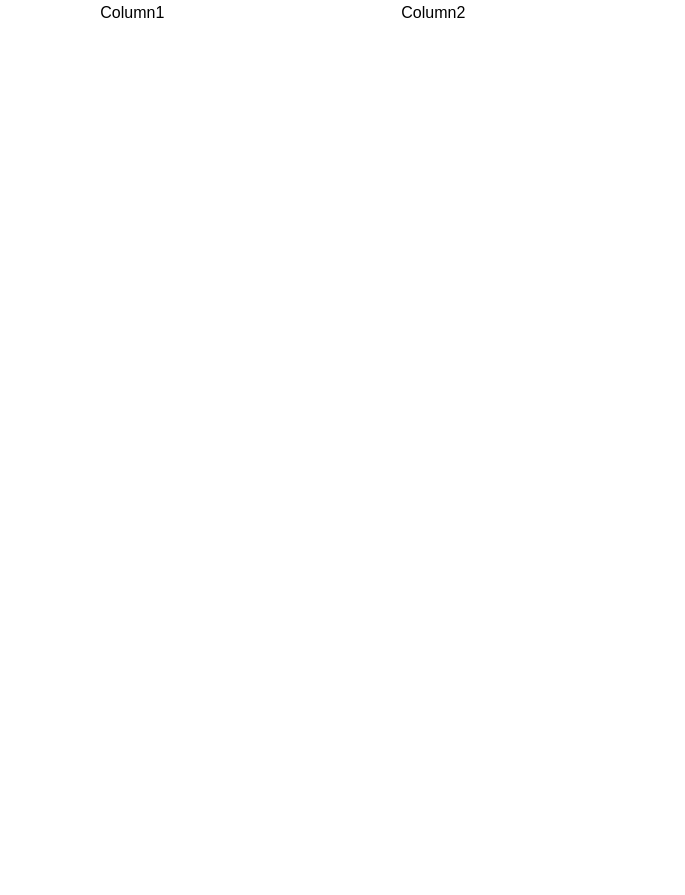
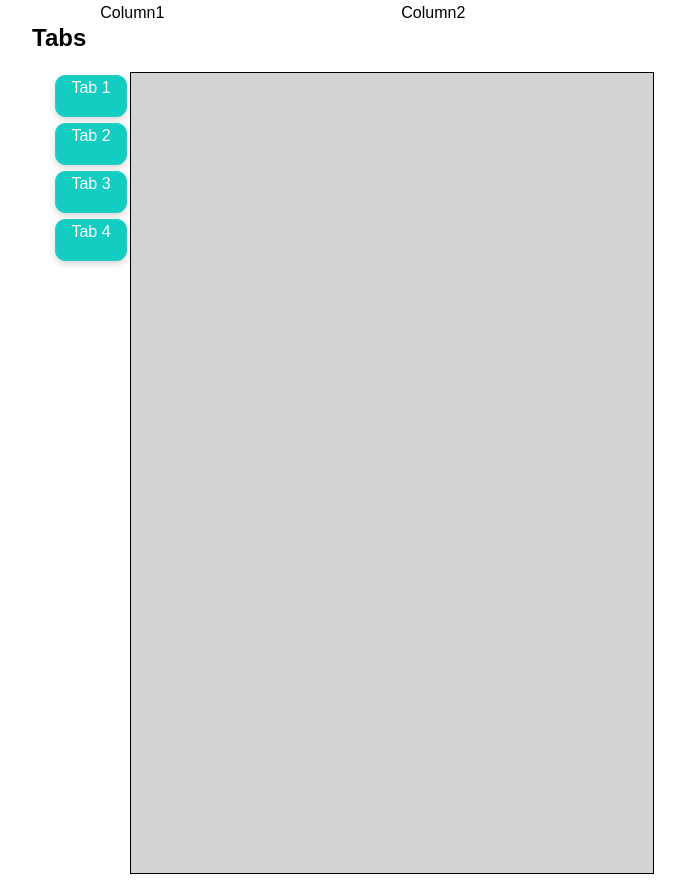
Before and after one commit to brynjarf11/styledcomponents, a React app: page / in a window 1280 px wide. Shown: the part 851-1746 px from the top of the page, without its empty margins (315-1000 px from the left). Before the commit the page ends 883 px from the top, so only its background shows below. Built offline with nearby package versions, Linux system fonts and the light colour scheme.

Commit message:
ekki klárað tabs

```diff
--- a/src/App.js
+++ b/src/App.js
@@ -5,14 +5,19 @@ import NameCard from "./components/NameCard/NameCard";
 import TimePicker from "./components/TimePicker/TimePicker";
 import Row from './components/Row/Row';
 import Col from './components/Column/Col';
+import Tabs from './components/Tabs/Tabs';
+import Styles from './components/Tabs/Tabs.module.css'
+import Tab from "./components/Tab/Tab";
 class App extends React.Component {
     constructor(props) {
         super(props);
         this.state = {
             isOpen:false,
-            time: ""
+            time: '',
+            tab:''
         }
     }
+
 
   render() {
     return (
@@ -75,6 +80,29 @@ class App extends React.Component {
 
 
           </Row>
+          <div>
+              <h2>Tabs</h2>
+              <Tabs theme='dark' layout='vertical' onSelect={newTab => this.setState({ tab:newTab})}>
+                  <Tab title='Tab 1' selectionKey={1}>
+                  </Tab>
+                  <Tab title='Tab 2'selectionKey={2}>
+                  </Tab>
+                  <Tab title='Tab 3'selectionKey={3}>
+                  </Tab>
+                  <Tab title='Tab 4'selectionKey={4}>
+                  </Tab>
+              </Tabs>
+              <Tabs theme='light' layout='horizontal' onSelect={newTab => this.setState({ tab:newTab})}>
+                  <Tab title='Tab 1'selectionKey={5}>
+                  </Tab>
+                  <Tab title='Tab 2'selectionKey={6}>
+                  </Tab>
+                  <Tab title='Tab 3'selectionKey={7}>
+                  </Tab>
+                  <Tab title='Tab 4'selectionKey={8}>
+                  </Tab>
+              </Tabs>
+          </div>
       </div>
     );
   }
--- /dev/null
+++ b/src/components/Tab/Tab.js
@@ -0,0 +1,32 @@
+import React from 'react';
+import PropTypes from 'prop-types';
+import Styles from './Tab.module.css';
+
+class Tab extends React.Component {
+
+    constructor(props) {
+        super(props);
+        this.state = {
+            tab:1
+        }
+    }
+    tabsHandler = () => {
+        this.setState({tab:this.props.selectionKey});
+        let tabs = this.state.tab;
+        this.props.tabsChanger(tabs);
+    };
+    render() {
+        return (
+            <div className={Styles.tab} onClick={this.tabsHandler} >
+                {this.props.title}
+            </div>
+        );
+    }
+}
+
+Tab.propTypes = {
+    title:PropTypes.string.isRequired,
+    selectionKey:PropTypes.number.isRequired
+};
+
+export default Tab;
--- /dev/null
+++ b/src/components/Tab/Tab.module.css
@@ -0,0 +1,19 @@
+.tab{
+    height: 40px;
+    width: 70px;
+    border-radius: 10px;
+    text-align: center;
+    color: white;
+    border: 1px solid rgb(41,204,200);
+    background: rgb(21,204,192);
+    box-shadow: 0 3px 6px rgba(0, 0, 0, 0.16);
+    margin: 3px;
+
+
+}
+
+.tab:hover {
+    cursor: pointer;
+    background: rgba(21,204,192,0.5);
+
+}
--- /dev/null
+++ b/src/components/Tabs/Tabs.js
@@ -0,0 +1,94 @@
+import React from 'react';
+import PropTypes from 'prop-types';
+import Styles from './Tabs.module.css';
+
+class Tabs extends React.Component {
+    constructor(props) {
+        super(props);
+        this.state = {
+            currentSelectedTab:1
+        };
+    }
+
+    tabsChanger = (tab) => {
+        this.setState({currentSelectedTab:tab});
+
+    };
+
+
+        render() {
+        if(this.props.layout === 'horizontal') {
+            if(this.props.theme === 'dark'){
+                return (
+                    <div className={`${Styles.wrapper} ${Styles["layout-vertical"]} `}>
+                        <div className={` ${Styles.tabsBase} ${Styles["layout-horizontal"]} ${Styles["theme-dark"]}`} >{this.props.children}
+
+                        </div>
+                        <div className={`${Styles.pannel} `}>
+
+                        </div>
+                    </div>
+                );
+
+            }
+            else if(this.props.theme === 'light') {
+                return (
+                    <div className={`${Styles.wrapper} ${Styles["layout-vertical"]}`}>
+                        <div className={` ${Styles.tabsBase} ${Styles["layout-horizontal"]}`}>{this.props.children}
+
+                        </div>
+                        <div className={`${Styles.pannel} ${Styles["theme-light"]}`}>
+
+                        </div>
+                    </div>
+                );
+
+            }
+
+        }
+        else if (this.props.layout === 'vertical') {
+            if(this.props.theme === 'dark'){
+                return (
+                    <div className={`${Styles.wrapper} ${Styles["layout-horizontal"]}`}>
+                        <div className={` ${Styles.tabsBase} ${Styles["layout-vertical"]}`}>{this.props.children}
+
+                        </div>
+                        <div className={`${Styles.pannel} ${Styles["theme-dark"]}`}>
+
+                        </div>
+                    </div>
+                );
+            }
+            else if(this.props.theme === 'light') {
+                return (
+                    <div className={`${Styles.wrapper} ${Styles["layout-horizontal"]}`}>
+                        <div className={` ${Styles.tabsBase} ${Styles["layout-vertical"]}`}>{this.props.children}
+
+                        </div>
+                        <div className={`${Styles.pannel} ${Styles["theme-light"]}`}>
+
+                        </div>
+                    </div>
+                );
+
+            }
+
+        }
+
+    }
+}
+
+Tabs.propTypes = {
+    theme: PropTypes.oneOf(['dark','light']),
+    layout: PropTypes.oneOf(['horizontal','vertical']),
+    children:PropTypes.node,
+    onSelect:PropTypes.func,
+    currentSelectedTab:PropTypes.number
+};
+
+Tabs.defaultProps = {
+    theme:'light',
+    layout:'horizontal'
+};
+
+export default Tabs;
--- /dev/null
+++ b/src/components/Tabs/Tabs.module.css
@@ -0,0 +1,53 @@
+.tabsBase {
+    width: auto;
+    height: 100%;
+    text-align: center;
+    list-style: none;
+    margin: 0;
+    padding: 0;
+    line-height: 24px;
+    display: flex;
+
+}
+.theme-light {
+    composes: tabsBase;
+    background-color: white;
+    text-decoration-color: black;
+
+}
+
+.theme-dark {
+    composes: tabsBase;
+    background-color: lightgray;
+    text-decoration-color: white;
+
+
+}
+
+.layout-horizontal {
+
+    flex-direction: row;
+
+}
+
+.layout-vertical {
+    flex-direction: column;
+
+
+}
+
+
+.pannel {
+    border: 1px solid black;
+    width: 100%;
+    height: 800px;
+
+
+}
+
+.wrapper {
+    display: flex;
+    width: 100%;
+    height: 100%;
+    margin: 20px;
+}
```
